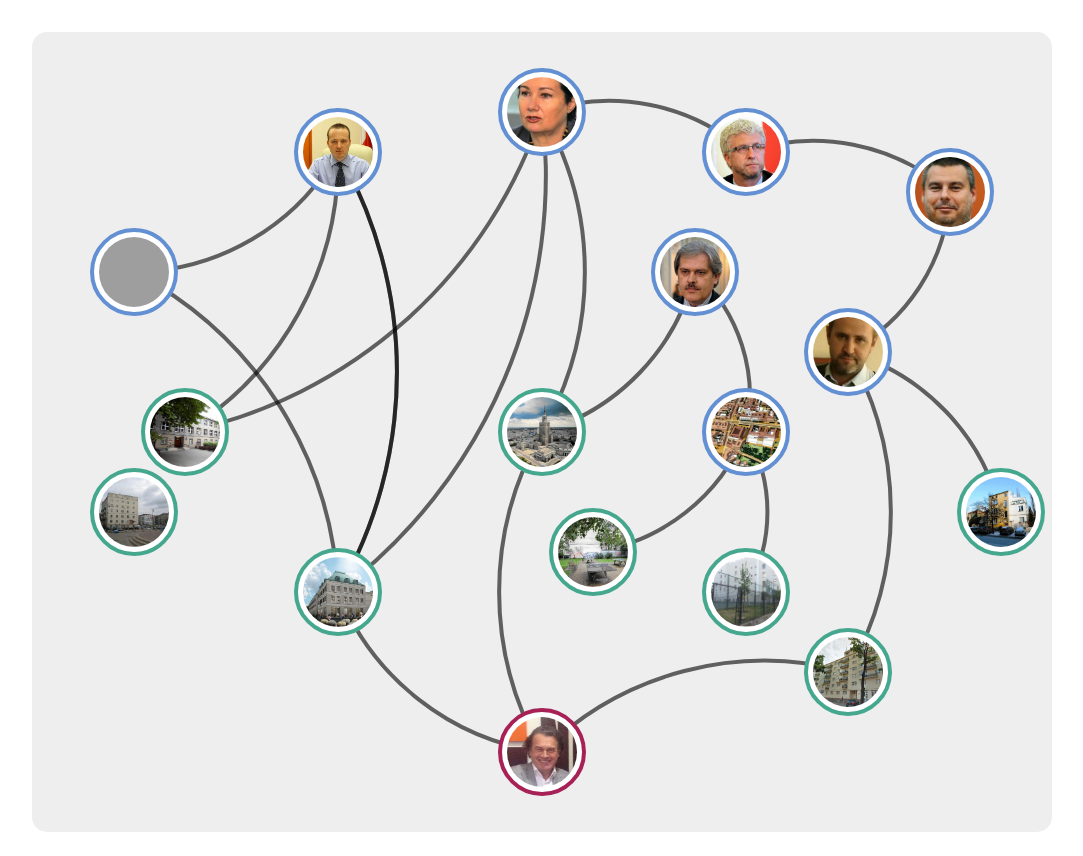
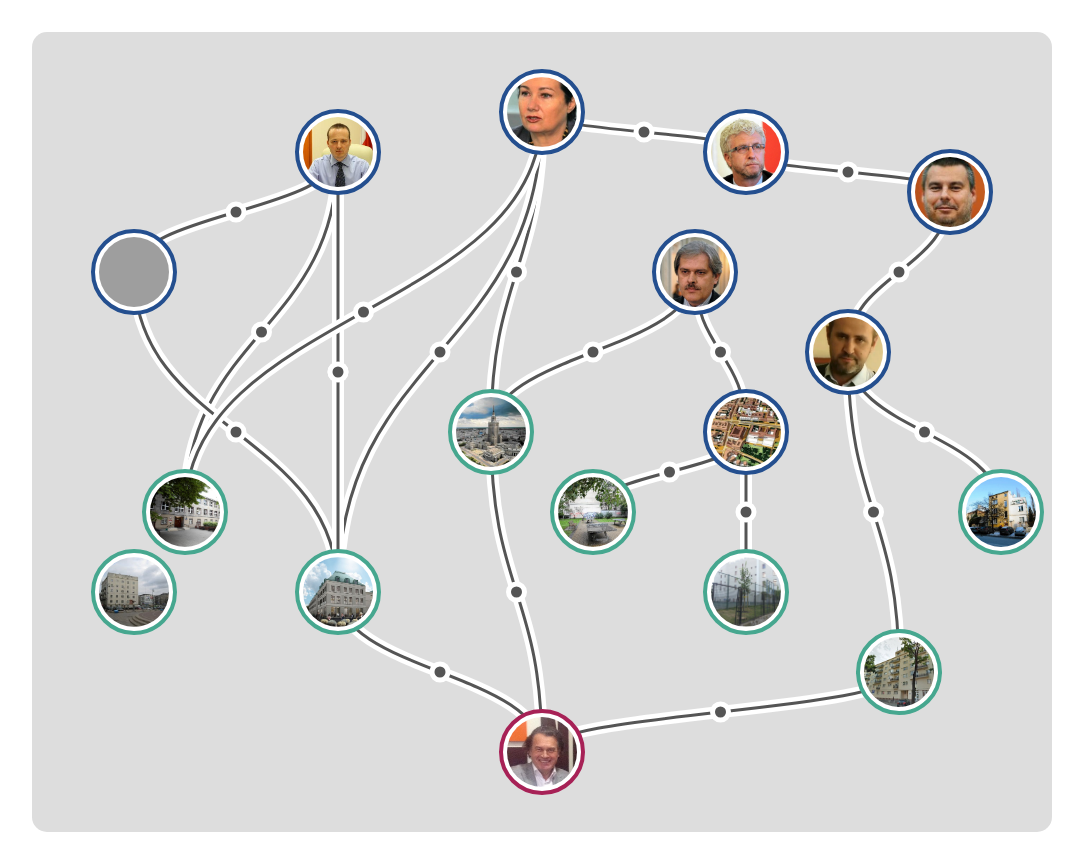
Before and after one commit to miastojestnasze/warszawska-mapa-reprywatyzacji, a PHP site: page / in a window 1280 px wide. Shown: the part 89-945 px from the top of the page, without its empty margins (98-1181 px from the left). Run offline with PHP 8.4, Linux system fonts and the light colour scheme; some libraries are stand-ins or nearby versions; grey boxes are pictures that could not be loaded.

Commit message:
Bette connections

```diff
--- a/css/d3-tip.css
+++ b/css/d3-tip.css
@@ -1,6 +1,6 @@
 .d3-tip {
   padding: 12px;
-  background: rgba(0, 0, 0, 0.85);
+  background: rgba(0, 0, 0, 0.95);
   color: #fff;
   border-radius: 6px;
   pointer-events: none;
--- a/css/graphs.css
+++ b/css/graphs.css
@@ -14,7 +14,7 @@
 
 svg {
   margin: 0px auto;
-  background: #eee;
+  background: #ddd;
   display: inherit;
   border-radius: 15px;
 }
@@ -27,19 +27,19 @@ svg {
   stroke-width: 10px;
 }
 
-.g-figures circle {
-  stroke: #fff;
-  stroke-width: 10px;
+.g-figures .figure-circle-outer {
+  stroke-width: 16px;
   cursor: pointer;
 }
 
-.g-figures g .figure-circle-outer {
-  transition: 0.1s ease stroke;
+.g-figures .figure-circle-inner {
+  stroke: #fff;
+  stroke-width: 8px;
+  cursor: pointer;
 }
 
 .g-figures g:hover .figure-circle-outer {
   stroke: black!important;
-  transition: 0.1s ease stroke;
 }
 
 .g-figures .figure-business .figure-circle-outer {
@@ -47,7 +47,7 @@ svg {
 }
 
 .g-figures .figure-city .figure-circle-outer {
-  stroke: #6390D3;
+  stroke: #244F8F;
 }
 
 .g-figures .figure-property .figure-circle-outer {
@@ -58,16 +58,31 @@ svg {
  Links
 */
 
-path.link {
+.link-inner {
   fill: none;
-  stroke: #000;
-  stroke-width: 4px;
-  stroke-opacity: 1;
+  stroke: #555;
+  stroke-width: 3px;
   cursor: pointer;
-  opacity: 0.6;
 }
 
+.g-link:hover .link-inner{
+  stroke: #222;
+}
 
-.link:hover {
-  opacity: 0.8;
+.link-outer {
+  fill: none;
+  stroke: #fff;
+  stroke-width: 12px;
+  cursor: pointer;
 }
+
+.link-circle {
+  stroke: #fff;
+  stroke-width: 5px;
+  fill: #555;
+  cursor: pointer;
+}
+
+.g-link:hover .link-circle{
+  fill: #222;
+}
```
Also changed, not shown: js/main.js (+85 -56 lines).
